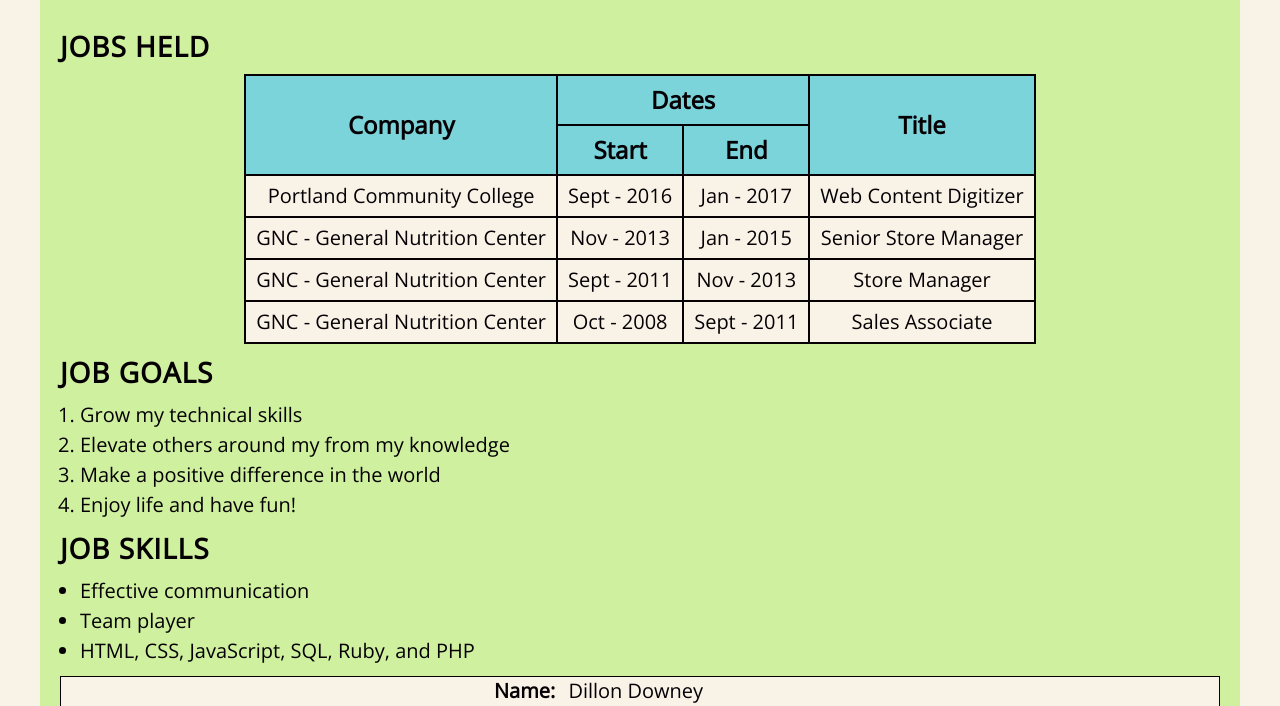
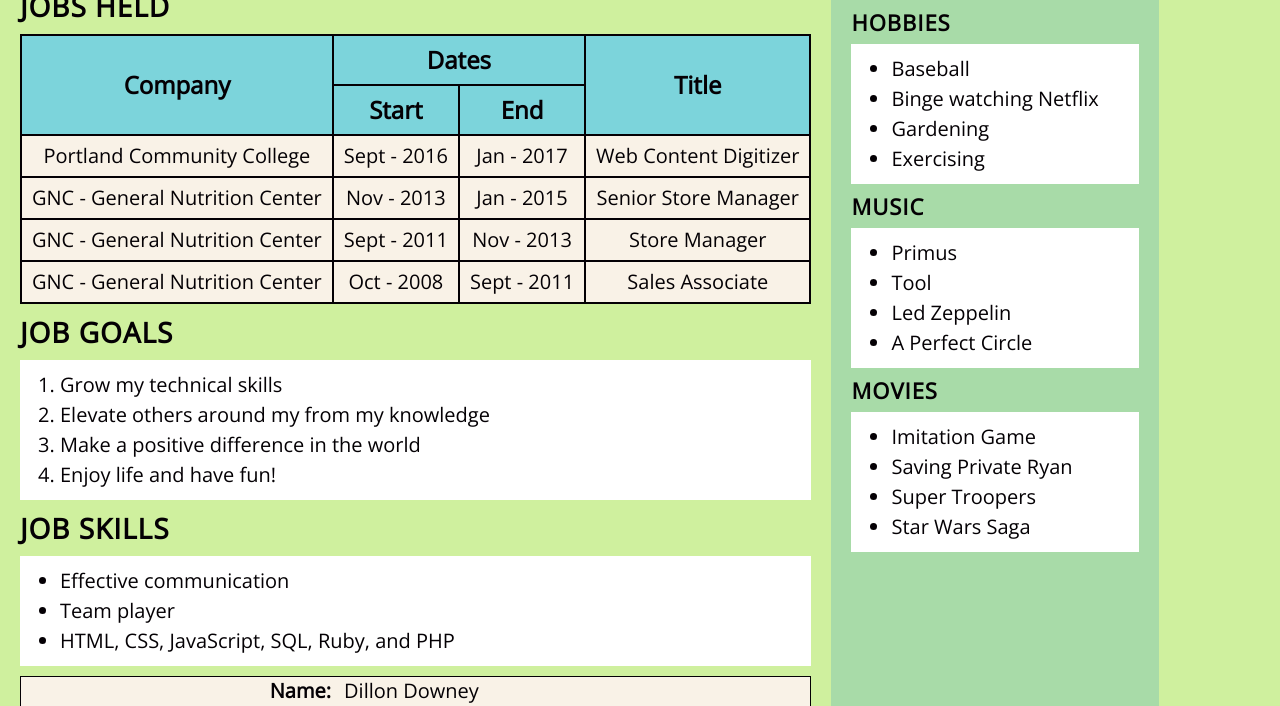
Before and after one commit to downeyd27/Computer_Concepts_2_Portfolio_Website, a plain HTML site: page resume.html in a window 1280 px wide. Shown: the part 229-935 px from the top of the page. Drawn offline with nearby package versions, Linux system fonts and the light colour scheme.

Commit message:
Fix CSS positioning on resume.html.

```diff
--- a/styles.less
+++ b/styles.less
@@ -100,7 +100,6 @@ body {
     display: flex;
     flex-flow: row wrap;
     background-color: #CFF09E;
-    margin: 2em;
 }
 
 header,
@@ -119,6 +118,7 @@ footer {
     padding: 0;
     background-color: @color1;
     letter-spacing: 1px;
+
     h2 {
         .textProperties(@color5;
         1.5em;
@@ -130,14 +130,18 @@ footer {
         1em;
         );
     }
+
     ul {
         padding: 0;
+        background-color: @color2;
     }
+
     li {
         list-style-type: none;
         text-align: center;
         padding: 1em;
         border-bottom: 1px solid @darkColor;
+
         a {
             text-decoration: none;
             .textProperties(@color4;
@@ -162,17 +166,24 @@ aside {
     border-top: 2px solid @darkColor;
     border-bottom: 2px solid @darkColor;
     background-color: #A8DBA8;
-    margin: .5em .5em;
+    margin: 0 auto;
 }
 
+ol,
+ul {
+    padding: .5em 2em;
+    background-color: lighten(@color3, 15%);
+
+}
 ol {
     list-style-type: decimal;
-    padding-left: 1em;
 }
 
 ul {
     list-style-type: disc;
-    padding-left: 1em;
+//    list-style-position: inside;
+//    padding-left: 1em;
+    background-color: lighten(@color3, 15%);
 }
 
 li {
@@ -206,12 +217,6 @@ RESUME PAGE
         background-color: @lightColor;
     }
 
-    main {
-        display: flex;
-        flex-direction: column;
-        width: 100%;
-    }
-
     table {
         border-collapse: collapse;
         border-spacing: 0;
@@ -239,7 +244,7 @@ RESUME PAGE
     dl {
         border: 1px solid @darkColor;
         background-color: @color3;
-        margin-top: .5em;
+        margin: .5em 0;
 
         div {
             width: 300px;
@@ -290,6 +295,10 @@ The following CSS affects all screen sizes larger than 480 pixels wide.
     article {
         width: 70%;
     }
+
+    aside {
+        margin-left: 1em;
+    }
 }
 
 /*
```
Also changed, not shown: styles.css.
